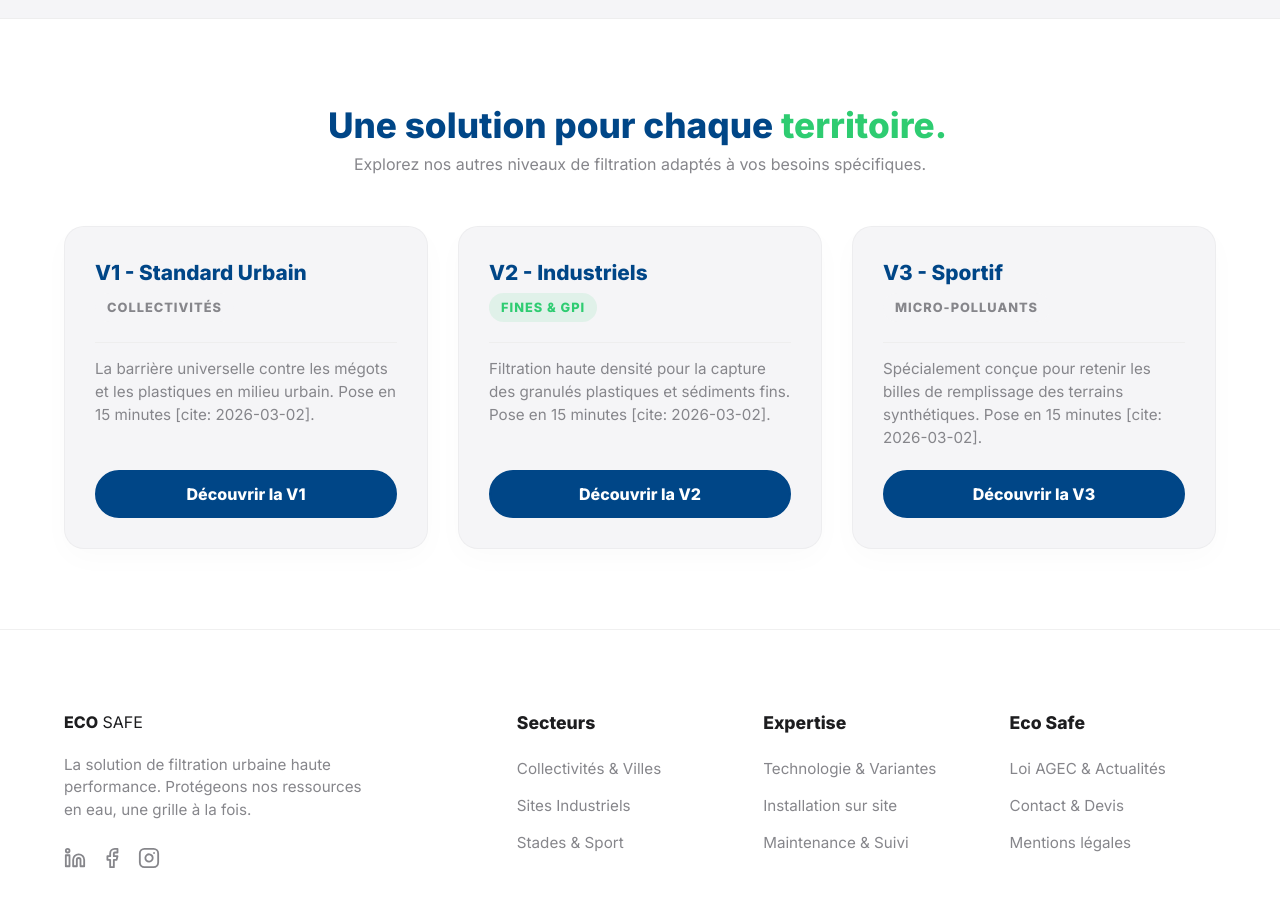
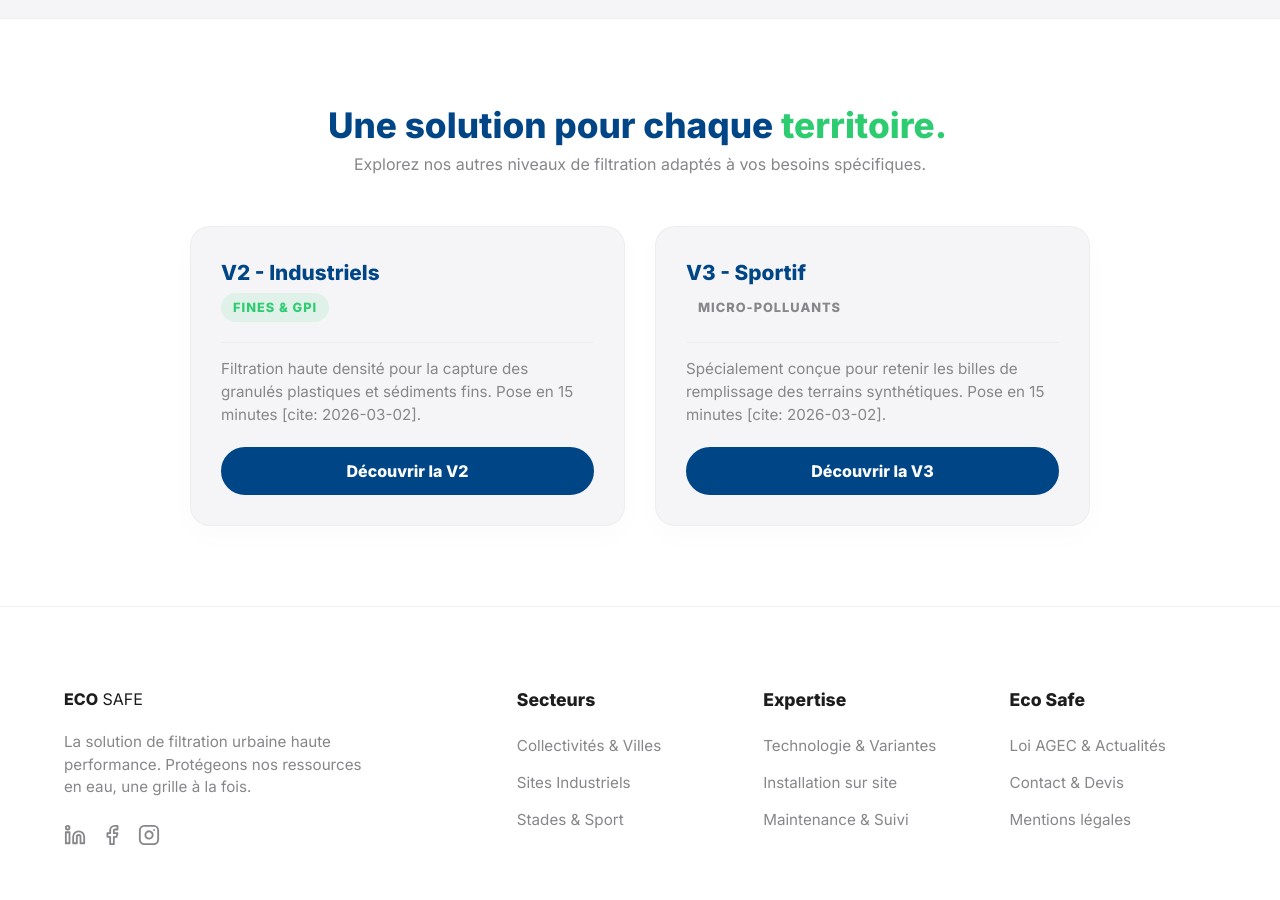
Before and after one commit to DuvalDVL/ecosafe, a Jekyll site: the page built from produit/standard-urbain/index.html, in a window 1280 px wide and 900 px high, scrolled down 1159 px. Built offline with Jekyll 4.4.1, drawn with Linux system fonts in a browser that asks for light colours.

Commit message:
Update index.html

```diff
--- a/produit/standard-urbain/index.html
+++ b/produit/standard-urbain/index.html
@@ -57,16 +57,7 @@ json_ld: |
       <p style="color: var(--text-muted);">Explorez nos autres niveaux de filtration adaptés à vos besoins spécifiques.</p>
     </div>
 
-    <div class="variants-grid" style="display: grid; grid-template-columns: repeat(auto-fit, minmax(300px, 1fr)); gap: 30px;">
-
-      <div class="variant-card" style="display: flex; flex-direction: column; background: var(--bg-light); border-radius: 20px; padding: 30px; border: 1px solid rgba(0,0,0,0.03);">
-        <div class="variant-header" style="margin-bottom: 15px;">
-          <h3 style="font-size: 1.3rem; margin-bottom: 5px;">V1 - Standard Urbain</h3>
-          <span class="badge-variant">Collectivités</span>
-        </div>
-        <p style="font-size: 0.95rem; color: var(--text-muted); margin-bottom: 20px; flex-grow: 1;">La barrière universelle contre les mégots et les plastiques en milieu urbain. Pose en 15 minutes [cite: 2026-03-02].</p>
-        <a href="{{ site.baseurl }}/produit/standard-urbain/" class="btn btn-primary" style="width: 100%;">Découvrir la V1</a>
-      </div>
+    <div class="variants-grid" style="display: grid; grid-template-columns: repeat(auto-fit, minmax(300px, 1fr)); gap: 30px; max-width: 900px; margin: 0 auto;">
 
       <div class="variant-card" style="display: flex; flex-direction: column; background: var(--bg-light); border-radius: 20px; padding: 30px; border: 1px solid rgba(0,0,0,0.03);">
         <div class="variant-header" style="margin-bottom: 15px;">
```
